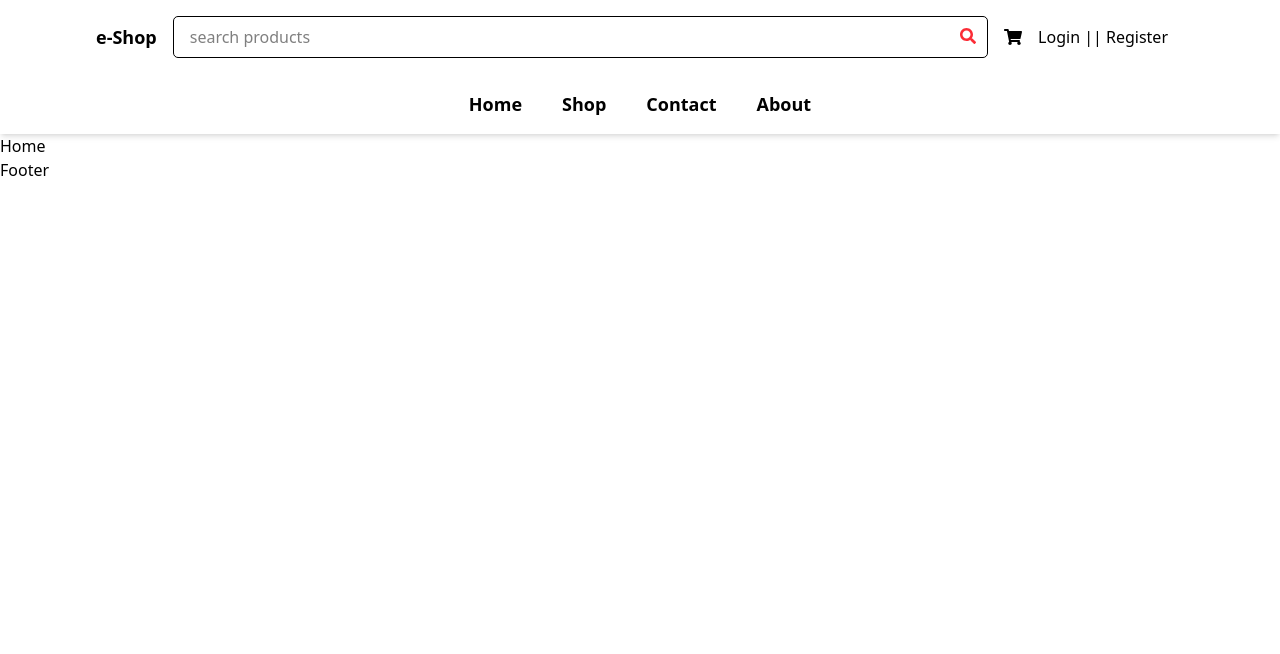
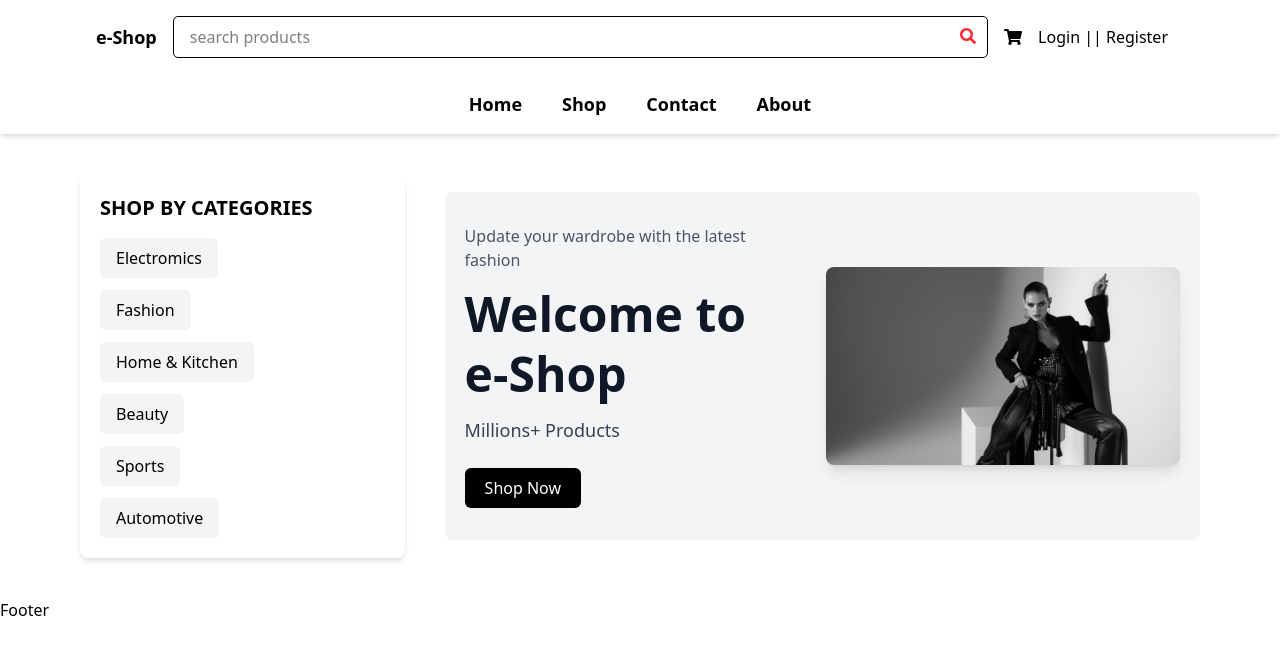
Before and after one commit to yahoowecanwork2/e-Shop, a React (Vite) app: page / in a window 1280 px wide. Shown: the top 654 px of the page. Built offline with nearby package versions, Linux system fonts and the light colour scheme.

Commit message:
added hero section

```diff
--- /dev/null
+++ b/src/assets/DummyData/DummyData.jsx
@@ -0,0 +1,8 @@
+export const Categories = [
+  "Electromics",
+  "Fashion",
+  "Home & Kitchen",
+  "Beauty",
+  "Sports",
+  "Automotive",
+];
--- a/src/pages/Home.jsx
+++ b/src/pages/Home.jsx
@@ -1,7 +1,60 @@
 import React from "react";
+import { Categories } from "../assets/DummyData/DummyData";
+import Hero from "../assets/image/blackbanner.jpg";
+const Home = () => {
+  return (
+    <div>
+      <div>
+        <div className="w-full flex flex-col lg:flex-row items-center gap-10 px-4 md:px-10 lg:px-20 py-10">
+          {/* 📌 Categories Section */}
+          <div className="w-full lg:w-[30%] bg-white shadow-md rounded-lg p-5">
+            <h2 className="text-xl font-semibold mb-4 text-center lg:text-left">
+              SHOP BY CATEGORIES
+            </h2>
 
-const Home = () => {
-  return <div>Home</div>;
+            <ul className="flex flex-wrap lg:flex-col gap-3 justify-center lg:justify-start">
+              {Categories.map((item, index) => (
+                <li
+                  key={index}
+                  className="cursor-pointer bg-gray-100 hover:bg-black hover:text-white transition rounded-md px-4 py-2 w-fit"
+                >
+                  {item}
+                </li>
+              ))}
+            </ul>
+          </div>
+
+          <div className="w-full lg:w-[70%] flex flex-col md:flex-row items-center justify-between bg-gray-100 rounded-lg px-5 py-8 gap-6">
+            {/* Left Text Content */}
+            <div className="text-center md:text-left flex flex-col gap-3 max-w-[500px]">
+              <p className="text-sm md:text-base text-gray-600 font-medium">
+                Update your wardrobe with the latest fashion
+              </p>
+              <h3 className="text-3xl md:text-4xl lg:text-5xl font-bold leading-tight text-gray-900">
+                Welcome to <br /> e-Shop
+              </h3>
+              <p className="text-base md:text-lg text-gray-700">
+                Millions+ Products
+              </p>
+
+              <button className="mt-3 bg-black text-white px-5 py-2 rounded-md text-sm md:text-base hover:bg-gray-900 transition w-fit mx-auto md:mx-0">
+                Shop Now
+              </button>
+            </div>
+
+            {/* Banner Image */}
+            <div className="w-full md:w-[50%] flex justify-center">
+              <img
+                src={Hero}
+                alt="hero"
+                className="w-[90%] sm:w-[70%] md:w-full max-w-[450px] rounded-lg object-cover shadow-lg"
+              />
+            </div>
+          </div>
+        </div>
+      </div>
+    </div>
+  );
 };
 
 export default Home;
```
Also changed, not shown: src/assets/image/blackbanner.jpg (added), src/assets/image/colorbanner.jpg (added).
